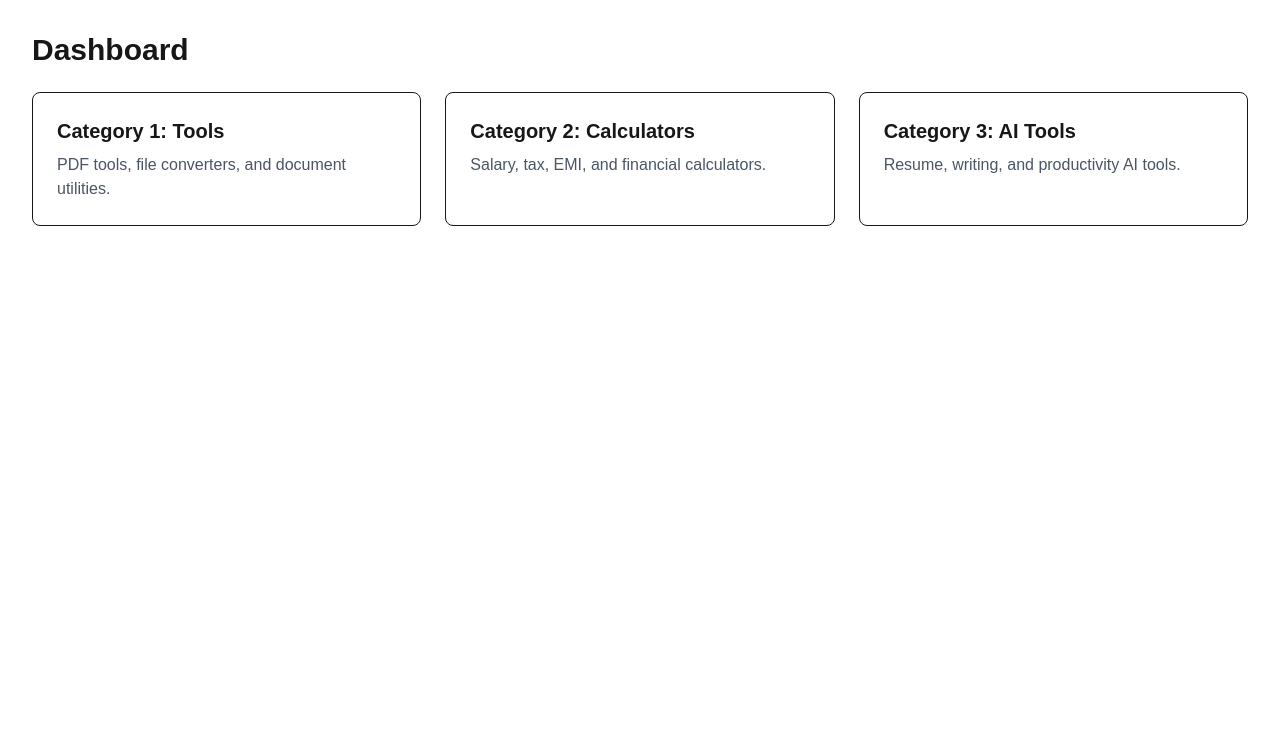
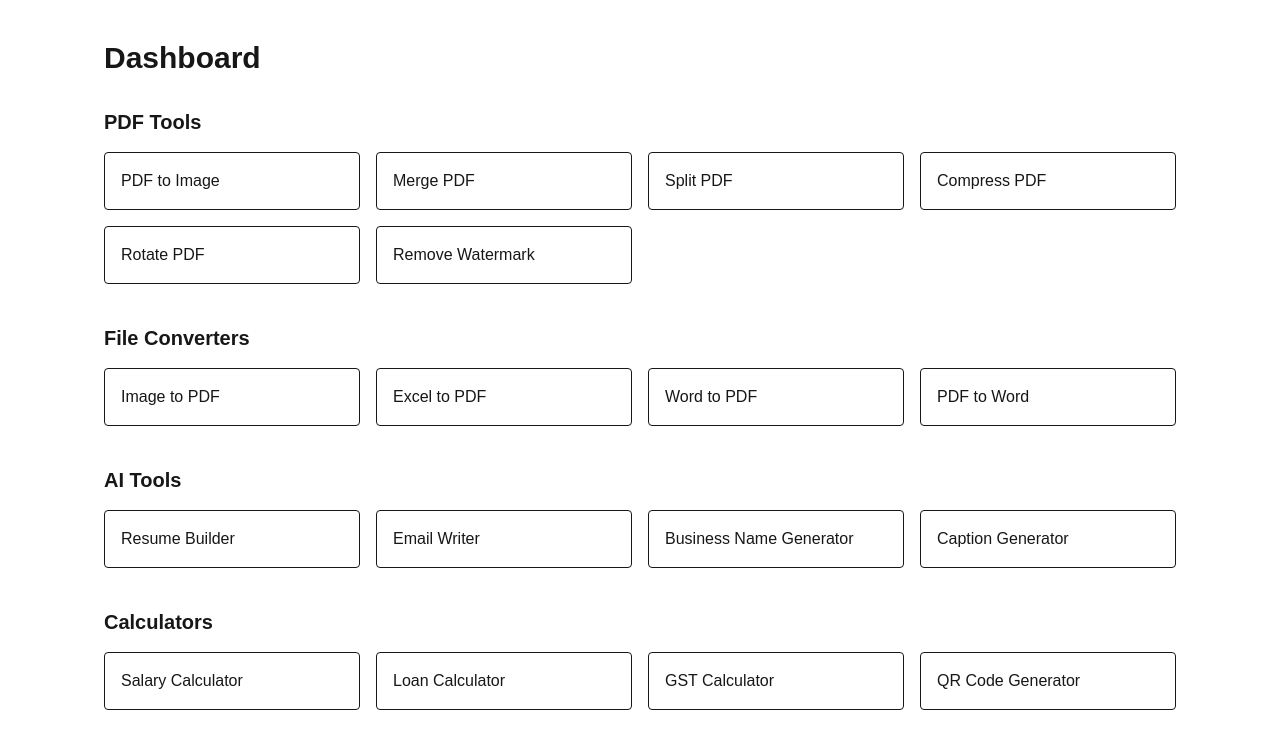
Before and after one commit to hamzabhundi5454-hue/taskbasehq, a Next.js app: page /dashboard in a window 1280 px wide. Shown: the top 748 px of the page. Built offline with nearby package versions, Linux system fonts and the light colour scheme.

Commit message:
dashboard redesign

```diff
--- a/app/dashboard/page.js
+++ b/app/dashboard/page.js
@@ -1,38 +1,132 @@
+import Link from "next/link";
+
 export default function Dashboard() {
   return (
-    <div className="min-h-screen p-8">
-      <h1 className="text-3xl font-bold mb-6">
+    <main className="min-h-screen p-10 max-w-6xl mx-auto">
+
+      <h1 className="text-3xl font-bold mb-8">
         Dashboard
       </h1>
 
-      <div className="grid grid-cols-1 md:grid-cols-3 gap-6">
-        <div className="border rounded-lg p-6">
-          <h2 className="text-xl font-semibold mb-2">
-            Category 1: Tools
-          </h2>
-          <p className="text-gray-600">
-            PDF tools, file converters, and document utilities.
-          </p>
+      {/* PDF TOOLS */}
+      <section className="mb-10">
+        <h2 className="text-xl font-semibold mb-4">
+          PDF Tools
+        </h2>
+
+        <div className="grid grid-cols-2 md:grid-cols-4 gap-4">
+
+          <Link href="/tools/pdf-to-image" className="border p-4 rounded hover:bg-gray-50">
+            PDF to Image
+          </Link>
+
+          <Link href="/tools/pdf-merge" className="border p-4 rounded hover:bg-gray-50">
+            Merge PDF
+          </Link>
+
+          <Link href="/tools/pdf-split" className="border p-4 rounded hover:bg-gray-50">
+            Split PDF
+          </Link>
+
+          <Link href="/tools/pdf-compress" className="border p-4 rounded hover:bg-gray-50">
+            Compress PDF
+          </Link>
+
+          <Link href="/tools/pdf-rotate" className="border p-4 rounded hover:bg-gray-50">
+            Rotate PDF
+          </Link>
+
+          <Link href="/tools/pdf-remove-watermark" className="border p-4 rounded hover:bg-gray-50">
+            Remove Watermark
+          </Link>
+
         </div>
+      </section>
 
-        <div className="border rounded-lg p-6">
-          <h2 className="text-xl font-semibold mb-2">
-            Category 2: Calculators
-          </h2>
-          <p className="text-gray-600">
-            Salary, tax, EMI, and financial calculators.
-          </p>
+
+      {/* CONVERTERS */}
+      <section className="mb-10">
+        <h2 className="text-xl font-semibold mb-4">
+          File Converters
+        </h2>
+
+        <div className="grid grid-cols-2 md:grid-cols-4 gap-4">
+
+          <Link href="/tools/image-to-pdf" className="border p-4 rounded hover:bg-gray-50">
+            Image to PDF
+          </Link>
+
+          <Link href="/tools/excel-to-pdf" className="border p-4 rounded hover:bg-gray-50">
+            Excel to PDF
+          </Link>
+
+          <Link href="/tools/word-to-pdf" className="border p-4 rounded hover:bg-gray-50">
+            Word to PDF
+          </Link>
+
+          <Link href="/tools/pdf-to-word" className="border p-4 rounded hover:bg-gray-50">
+            PDF to Word
+          </Link>
+
         </div>
+      </section>
 
-        <div className="border rounded-lg p-6">
-          <h2 className="text-xl font-semibold mb-2">
-            Category 3: AI Tools
-          </h2>
-          <p className="text-gray-600">
-            Resume, writing, and productivity AI tools.
-          </p>
+
+      {/* AI TOOLS */}
+      <section className="mb-10">
+        <h2 className="text-xl font-semibold mb-4">
+          AI Tools
+        </h2>
+
+        <div className="grid grid-cols-2 md:grid-cols-4 gap-4">
+
+          <Link href="/ai/resume-builder" className="border p-4 rounded hover:bg-gray-50">
+            Resume Builder
+          </Link>
+
+          <Link href="/ai/email-writer" className="border p-4 rounded hover:bg-gray-50">
+            Email Writer
+          </Link>
+
+          <Link href="/ai/business-name-generator" className="border p-4 rounded hover:bg-gray-50">
+            Business Name Generator
+          </Link>
+
+          <Link href="/ai/social-caption-generator" className="border p-4 rounded hover:bg-gray-50">
+            Caption Generator
+          </Link>
+
         </div>
-      </div>
-    </div>
+      </section>
+
+
+      {/* CALCULATORS */}
+      <section>
+        <h2 className="text-xl font-semibold mb-4">
+          Calculators
+        </h2>
+
+        <div className="grid grid-cols-2 md:grid-cols-4 gap-4">
+
+          <Link href="/productivity/salary-calculator" className="border p-4 rounded hover:bg-gray-50">
+            Salary Calculator
+          </Link>
+
+          <Link href="/productivity/loan-calculator" className="border p-4 rounded hover:bg-gray-50">
+            Loan Calculator
+          </Link>
+
+          <Link href="/productivity/gst-tax-calculator" className="border p-4 rounded hover:bg-gray-50">
+            GST Calculator
+          </Link>
+
+          <Link href="/productivity/qr-code-generator" className="border p-4 rounded hover:bg-gray-50">
+            QR Code Generator
+          </Link>
+
+        </div>
+      </section>
+
+    </main>
   );
 }
```
